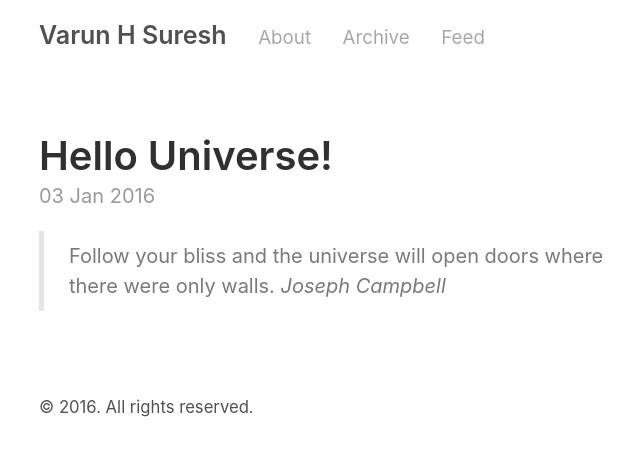
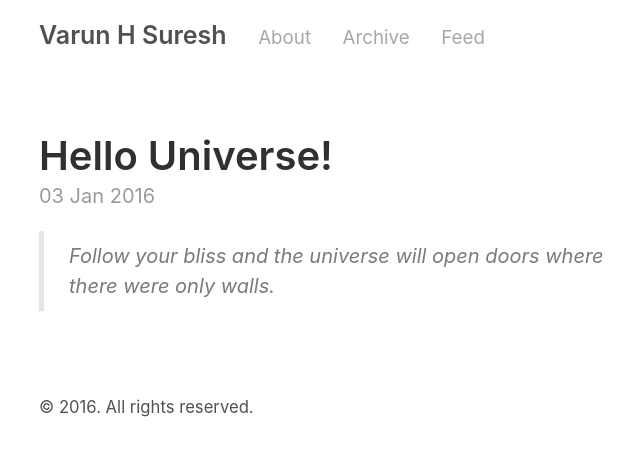
Before and after one commit to rushrunsave/rushrunsave.github.io, a Jekyll site: the page built from _posts/2016-01-03-introduction.md, in a window 1280 px wide. Shown: the top 456 px of the page, without its empty margins (251-891 px from the left). Built offline with Jekyll 4.4.1, drawn with Linux system fonts in a browser that asks for light colours.

Commit message:
Update 2016-01-03-introduction.md

```diff
--- a/_posts/2016-01-03-introduction.md
+++ b/_posts/2016-01-03-introduction.md
@@ -4,5 +4,4 @@ title: Hello Universe!
 permalink: first
 ---
 
->Follow your bliss and the universe will open doors where there were only walls.
->*Joseph Campbell*
+>*Follow your bliss and the universe will open doors where there were only walls.*
```
